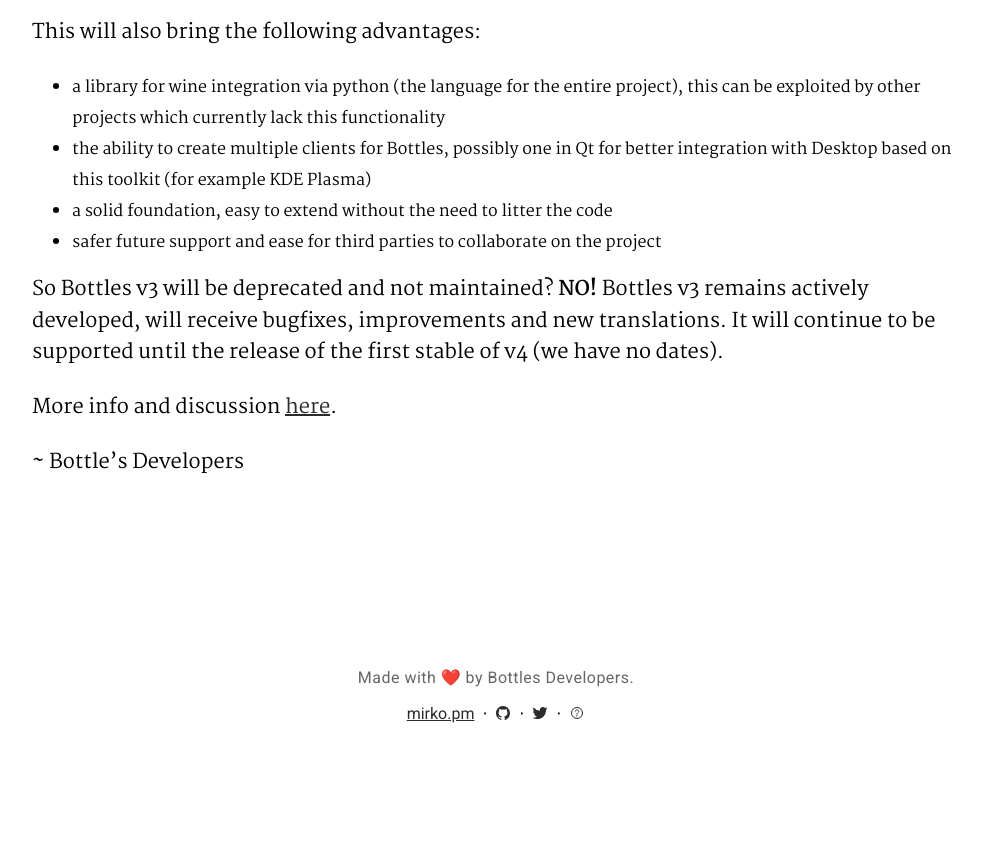
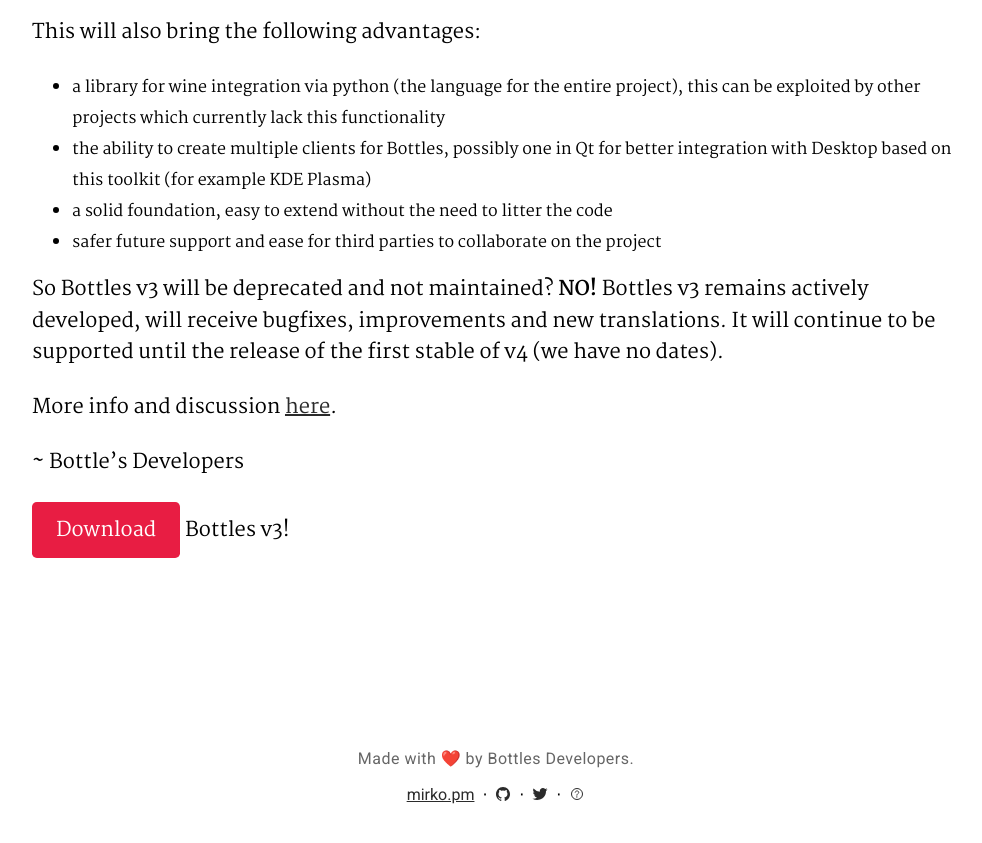
Before and after one commit to bottlesdevs/website, a Jekyll site: the page built from _posts/2020-03-01-bottles-3.md, in a window 1280 px wide and 900 px high, scrolled down 3523 px. Shown: the top 843 px of the window, without its empty margins (144-1126 px from the left). Built offline with Jekyll 4.4.1, drawn with Linux system fonts in a browser that asks for light colours; nearby versions of some CDN libraries; comment, search, counter and statistics services are not loaded; before the commit the page ends 4342 px from its top, so only the background shows below that.

Commit message:
Update 2020-03-01-bottles-3.md

```diff
--- a/_posts/2020-03-01-bottles-3.md
+++ b/_posts/2020-03-01-bottles-3.md
@@ -107,3 +107,5 @@
 More info and discussion [here](https://github.com/bottlesdevs/Bottles/issues/133).
 
 ~ Bottle's Developers
+
+<a class="button" href="/download" style="">Download</a> Bottles v3!
```
